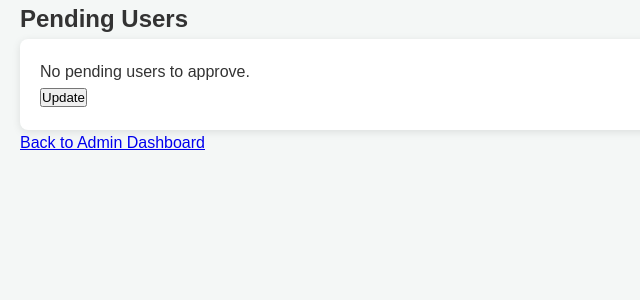
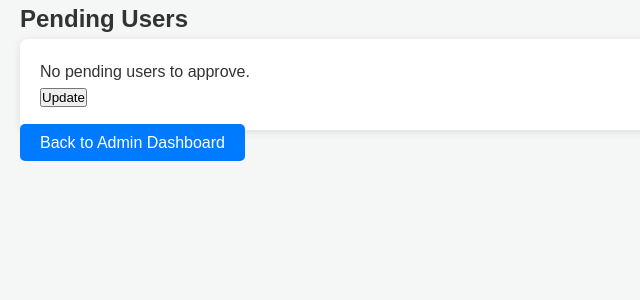
Before and after one commit to Newt-Tea/eMarket-MSU-Intro-to-SE_Group1, a Django app: page /user_list/ in a window 1280 px wide. Shown: the part 111-411 px from the top of the page, without its empty margins (0-640 px from the left). Run offline with Django 5.2, Linux system fonts and the light colour scheme; a user stored in the database is signed in; data comes from the database, SQL or seed files in the repository.

Commit message:
Made sure link was button

```diff
--- a/eMarket/static/app/user_list.css
+++ b/eMarket/static/app/user_list.css
@@ -125,3 +125,14 @@ header {
         font-size: 2rem;
     }
 }
+.button {
+    background-color: #007bff;
+    color: white;
+    border: none;
+    padding: 10px 20px;
+    font-size: 1em;
+    cursor: pointer;
+    border-radius: 5px;
+    width: 100%;
+    text-decoration: none;
+}
```
Also changed, not shown: 1 other file.
